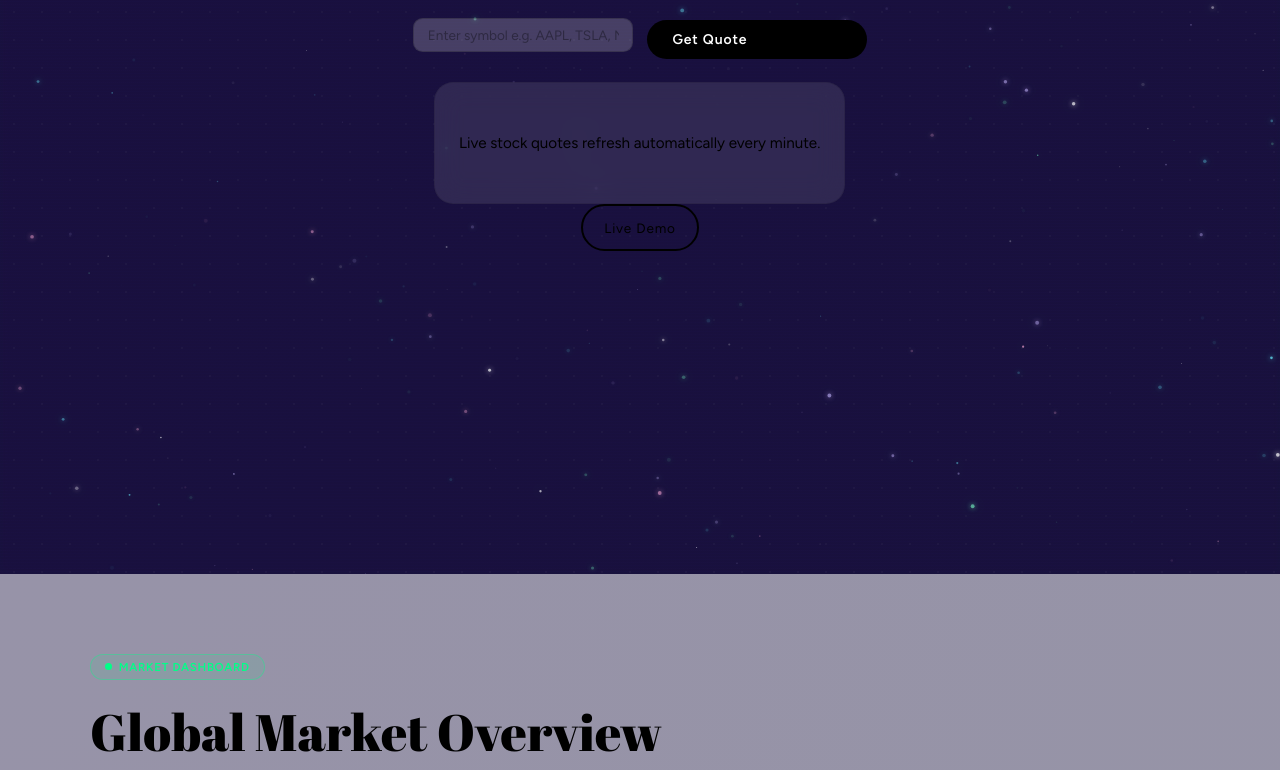
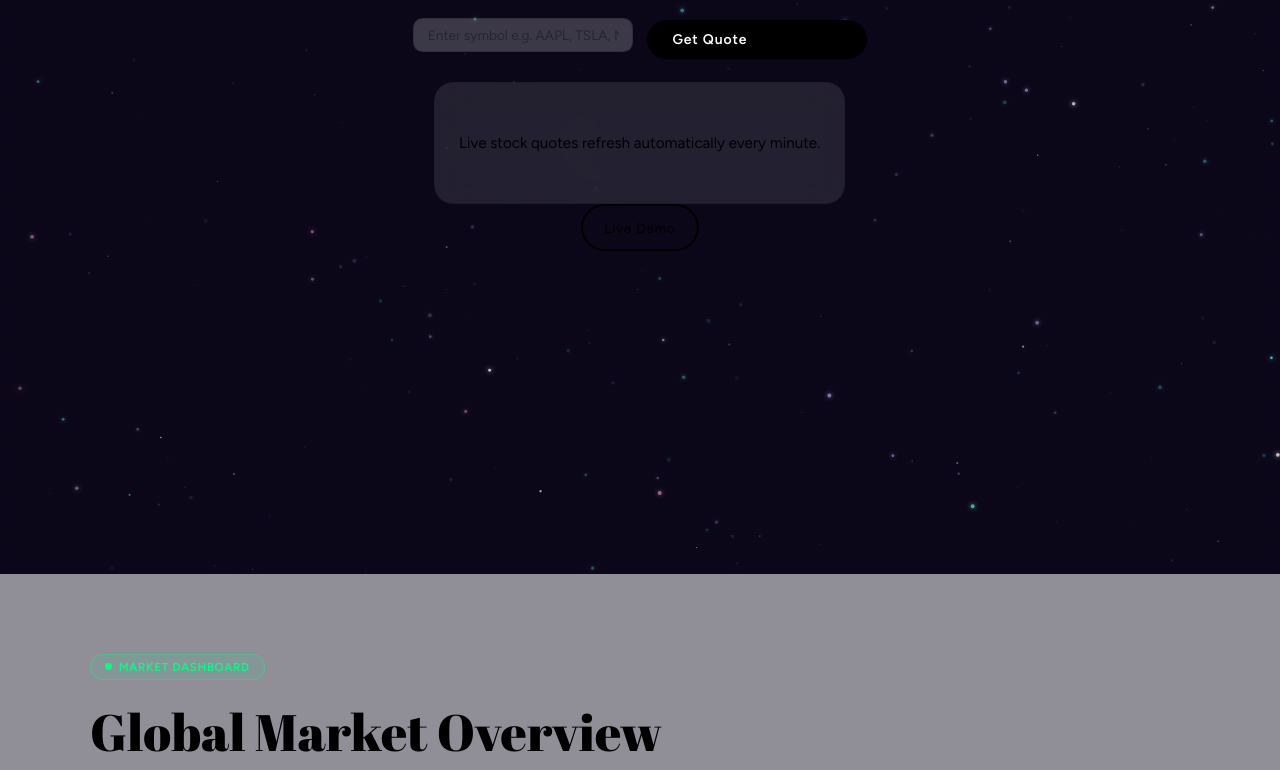
Before and after one commit to relaxmouse01-sudo/darso-financial, a website: page index.html in a window 1280 px wide. Shown: the part 226-996 px from the top of the page. Drawn offline with Linux system fonts and the light colour scheme; no server answers; animation ran at ten frames a second.

Commit message:
revert body to dark fallback, video src -> lucyyy.mp4

```diff
--- a/index.html
+++ b/index.html
@@ -15,9 +15,7 @@
 }
 *,*::before,*::after{margin:0;padding:0;box-sizing:border-box;}
 html{scroll-behavior:smooth;}
-body{background:linear-gradient(135deg,#0b0719,#1a1040,#0d1b2a);color:var(--white);font-family:var(--fb);overflow-x:hidden;background-size:400% 400%;animation:gradientShift 20s ease infinite;position:relative;}
-body::after{content:'';position:fixed;inset:0;background-image:radial-gradient(rgba(255,255,255,.03) 1px,transparent 0);background-size:28px 28px;pointer-events:none;z-index:0;}
-@keyframes gradientShift{0%{background-position:0% 50%}25%{background-position:100% 0%}50%{background-position:100% 100%}75%{background-position:0% 100%}100%{background-position:0% 50%}}
+body{background:#0b0719;color:var(--white);font-family:var(--fb);overflow-x:hidden;}
 ::-webkit-scrollbar{width:4px;}
 ::-webkit-scrollbar-track{background:var(--bg);}
 ::-webkit-scrollbar-thumb{background:rgba(168,85,247,.4);border-radius:2px;}
```
